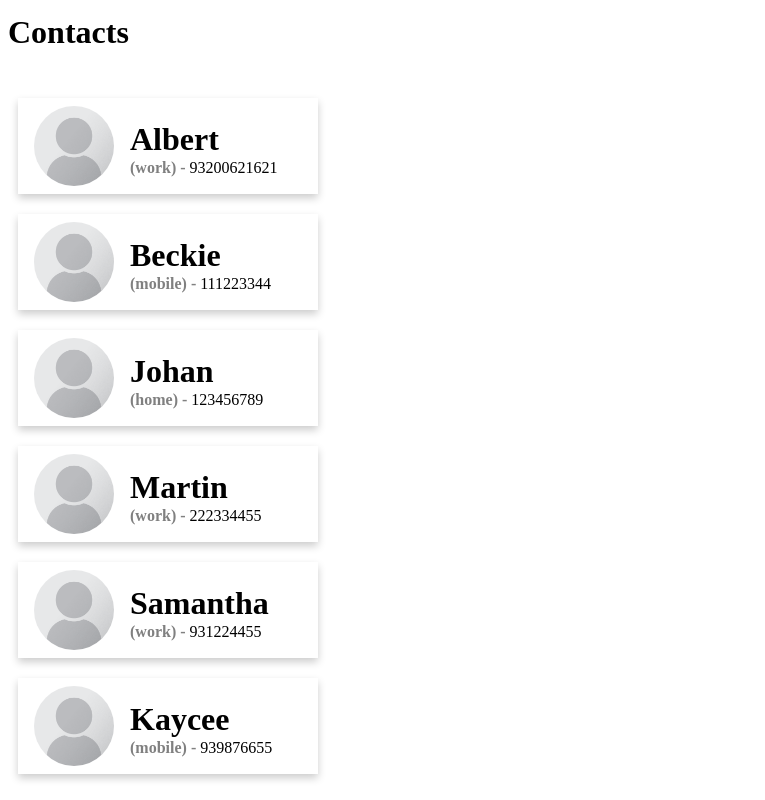
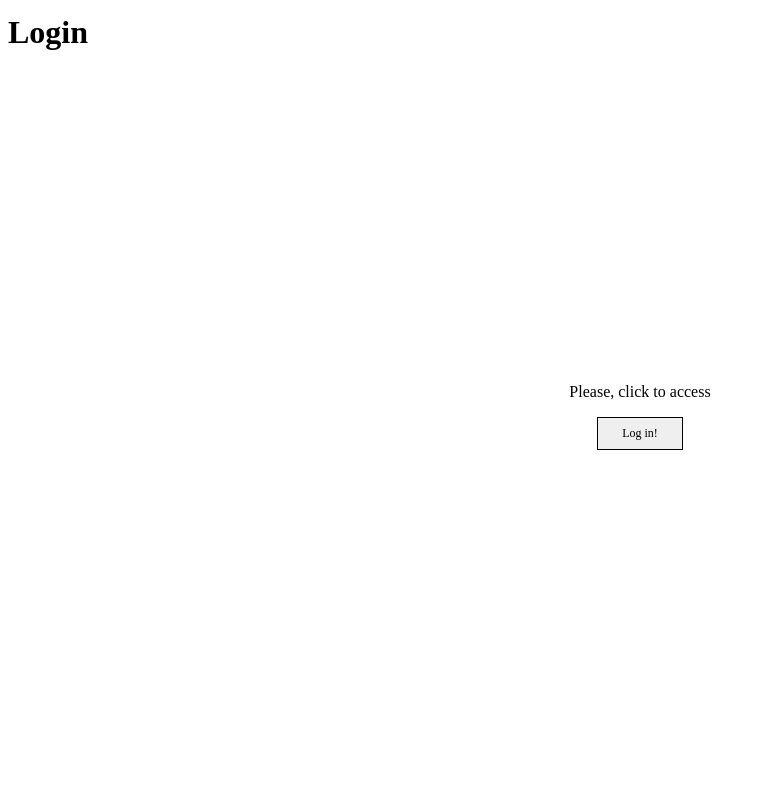
Before and after one commit to kaikcreator/angular-school-c4, an Angular app: page /login in a window 1280 px wide. Shown: the whole page, without its empty margins (0-765 px from the left). Built offline with nearby package versions, Linux system fonts and the light colour scheme.

Commit message:
completed point 1

```diff
--- a/src/app/app.component.html
+++ b/src/app/app.component.html
@@ -1,4 +1 @@
-<app-contacts-list></app-contacts-list>
-<!-- <app-contact-detail></app-contact-detail> -->
-<!-- <app-login></app-login> -->
-<!-- <app-not-found></app-not-found> -->
+<router-outlet></router-outlet>
--- a/src/app/app.module.ts
+++ b/src/app/app.module.ts
@@ -1,5 +1,6 @@
 import { BrowserModule } from '@angular/platform-browser';
 import { NgModule } from '@angular/core';
+import { RouterModule, Routes} from '@angular/router';
 
 import { AppComponent } from './app.component';
 import { ContactsListComponent } from './contacts-list/contacts-list.component';
@@ -8,6 +9,17 @@ import { ContactDetailComponent } from './contact-detail/contact-detail.componen
 import { HeaderComponent } from './header/header.component';
 import { LoginComponent } from './login/login.component';
 import { NotFoundComponent } from './not-found/not-found.component';
+
+const appRoutes: Routes = [
+  { path: 'contacts', component: ContactsListComponent },
+  { path: 'contacts/detail',      component: ContactDetailComponent },
+  { path: 'login',      component: LoginComponent },
+  { path: '',
+    redirectTo: '/contacts',
+    pathMatch: 'full'
+  },
+  { path: '**', component: NotFoundComponent }
+];
 
 @NgModule({
   declarations: [
@@ -20,7 +32,8 @@ import { NotFoundComponent } from './not-found/not-found.component';
     NotFoundComponent
   ],
   imports: [
-    BrowserModule
+    BrowserModule,
+    RouterModule.forRoot(appRoutes, { enableTracing: true })
   ],
   providers: [],
   bootstrap: [AppComponent]
```
